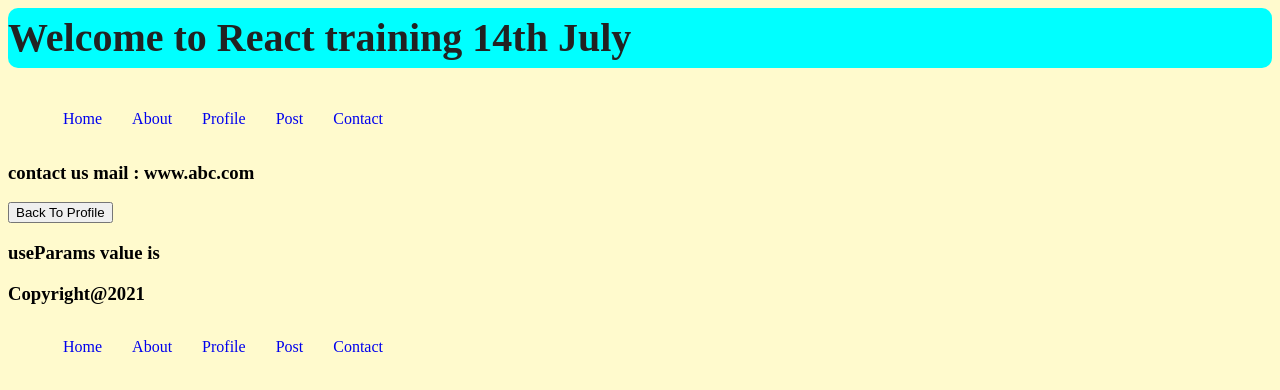
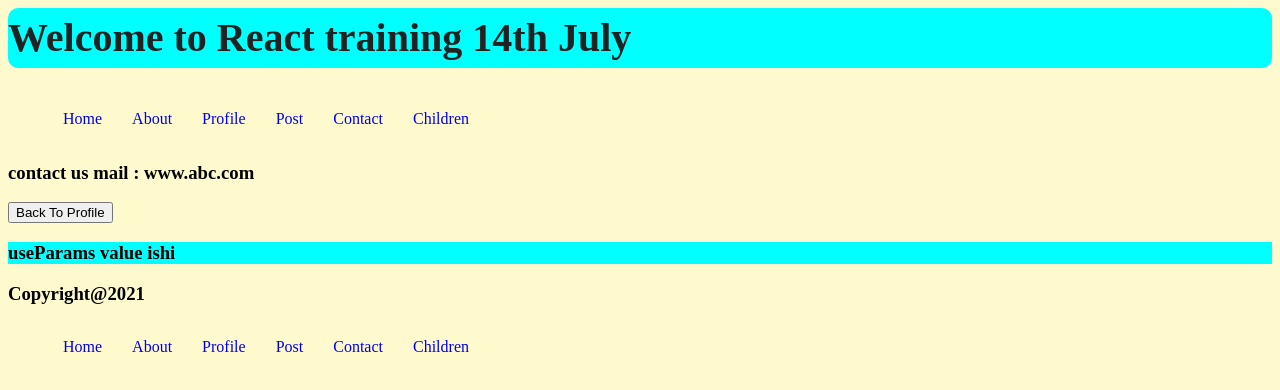
Before and after one commit to balramsinghindia/react-architecture, a React app: page /hi in a window 1280 px wide. Shown: the top 390 px of the page. Built offline with nearby package versions, Linux system fonts and the light colour scheme.

Commit message:
added children attribute & useParams in contact comp

```diff
--- a/src/components/App.jsx
+++ b/src/components/App.jsx
@@ -40,6 +40,7 @@ const App = () => {
 
                     <Route path='/post/:id' component={Post} />
                     <Route path='/contact' component={Contact} />
+                    <Route path='/:id' children = {<Contact/>} />
                     <Route path='/hi'>
                         { true ? <Contact/> : <Home /> }
                     </Route>
--- a/src/components/Footer.jsx
+++ b/src/components/Footer.jsx
@@ -12,6 +12,7 @@ export function Footer({copyrightText}){
                     <Link to="/profile" title="Profile">Profile</Link>
                     <Link to="/post" title="Post">Post</Link>
                     <Link to="/contact" title="contact">Contact</Link>
+                    <Link to = "/newURL" title="newURL">Children</Link>
                 </li>
             </ul>
         </>
--- a/src/components/Header.jsx
+++ b/src/components/Header.jsx
@@ -11,6 +11,7 @@ export default function Header(){
                 <Link to="/profile" title="Profile">Profile</Link>
                 <Link to="/post/random" title="Post">Post</Link>
                 <Link to="/contact" title="contact">Contact</Link>
+                <Link to = "/newURL" title="newURL">Children</Link>
             </li>
         </ul>
     );
--- a/src/components/pages/Contact.jsx
+++ b/src/components/pages/Contact.jsx
@@ -17,7 +17,7 @@ export const Contact = () => {
         <>
            <h3>contact us mail : www.abc.com </h3>
            <button onClick={handlerBack}>Back To Profile</button>
-           <h3>useParams value is{id}</h3>
+           <h3 className="param">useParams value is{id}</h3>
         </>
 
     )
--- a/src/scss/index.scss
+++ b/src/scss/index.scss
@@ -60,3 +60,8 @@ ul li a {
     height: 1500px;
     background-color:yellowgreen;
 }
+
+.param{
+    background-color: aqua;
+    color: black;
+}
```
